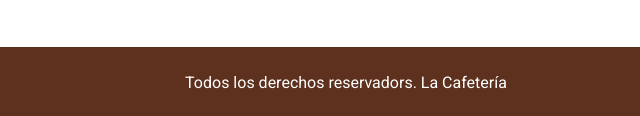
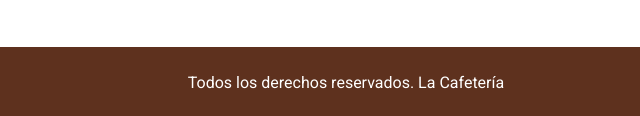
Before and after one commit to Kuro-98/Cafeteria_WebSite, a website: page base.html in a window 1280 px wide. Shown: the part 1019-1135 px from the top of the page, 294-934 px from the left. Drawn offline with nearby package versions, Linux system fonts and the light colour scheme; files that its build step writes are made by us from their sources; files whose address does not match are found by name; a web font is replaced by a local one.

Commit message:
Corrección de errores de ortografía en los derechos reservados.

```diff
--- a/base.html
+++ b/base.html
@@ -62,7 +62,7 @@
                 <p>Domingo: Cerrado</p>
             </div>
         </div>
-        <p class="copyright">Todos los derechos reservadors. La Cafetería</p>
+        <p class="copyright">Todos los derechos reservados. La Cafetería</p>
     </footer>
 
 
```
Also changed, not shown: contacto.html (+1 -1 lines), galeria.html (+1 -1 lines), index.html (+1 -1 lines), menu.html (+1 -1 lines), nosotros.html (+1 -1 lines), proceso.html (+1 -1 lines).
